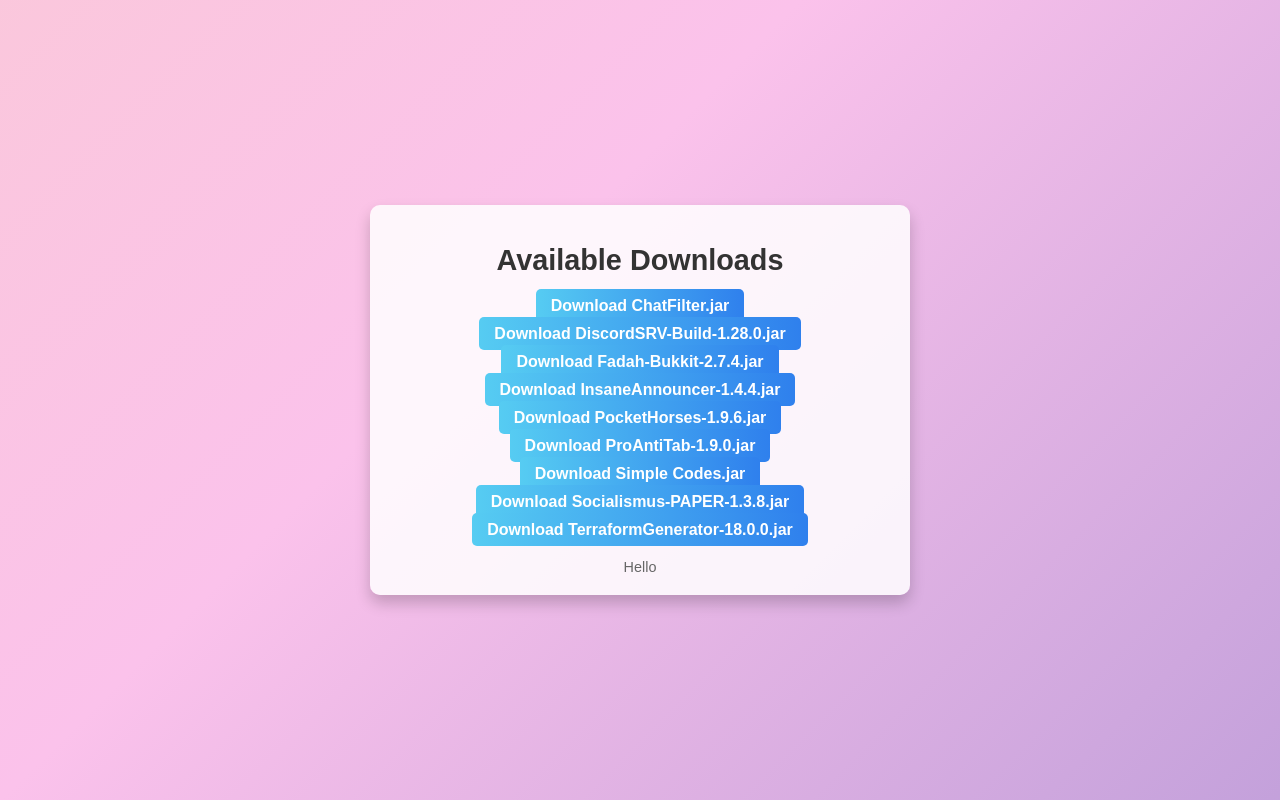
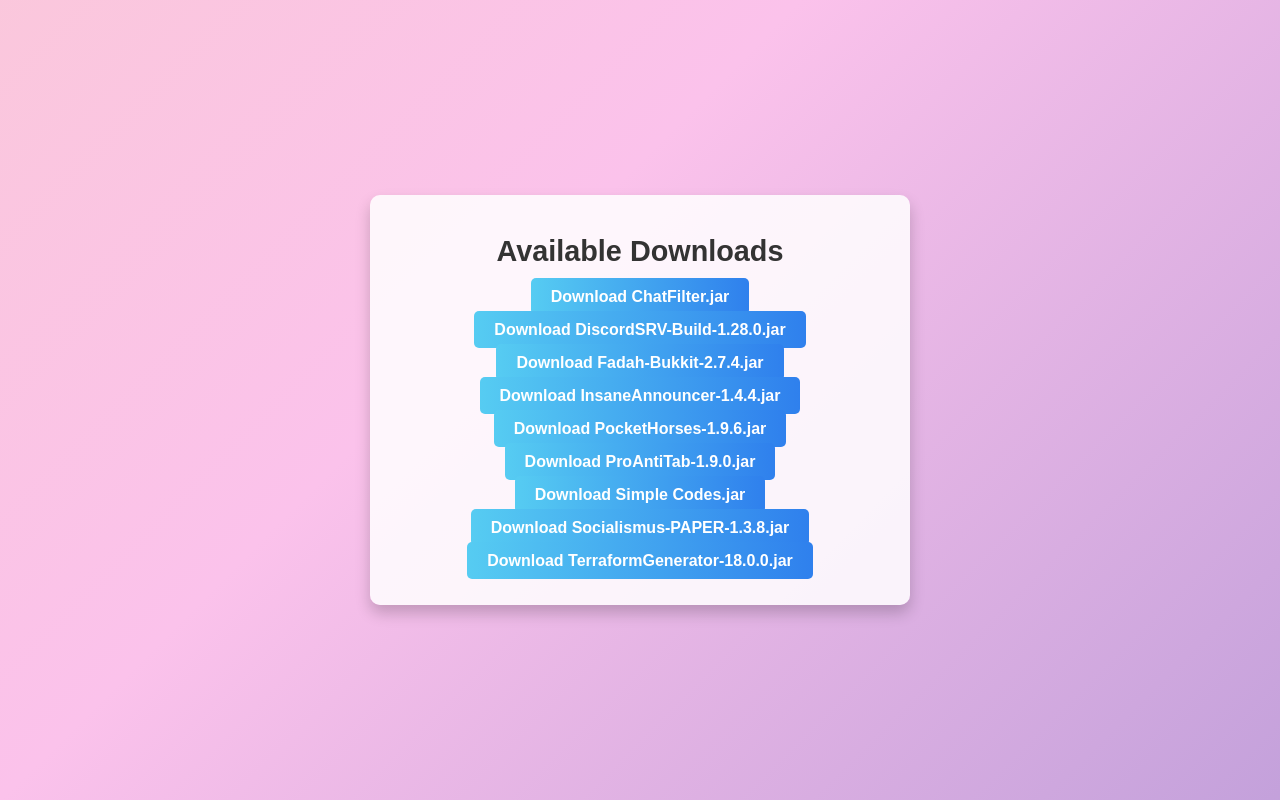
Before and after one commit to Volcar144/dowloads, a plain HTML site: page index.html in a window 1280 px wide. Drawn offline with Linux system fonts and the light colour scheme.

Commit message:
Update index.html

```diff
--- a/index.html
+++ b/index.html
@@ -48,7 +48,7 @@
     }
 
     li {
-      margin: 10px 0;
+      margin: 15px 0; /* Add spacing between buttons */
     }
 
     a {
@@ -57,19 +57,13 @@
       font-weight: bold;
       background: linear-gradient(90deg, #56ccf2, #2f80ed);
       color: white;
-      padding: 8px 15px;
+      padding: 10px 20px; /* Increase padding for a better button look */
       border-radius: 5px;
       transition: background 0.3s ease;
     }
 
     a:hover {
       background: linear-gradient(90deg, #2f80ed, #56ccf2);
-    }
-
-    .footer {
-      margin-top: 20px;
-      font-size: 0.9rem;
-      color: #666666;
     }
   </style>
 </head>
@@ -79,9 +73,6 @@
     <ul id="file-list">
       <!-- Links will be dynamically added here -->
     </ul>
-    <div class="footer">
-Hello
-    </div>
   </div>
   <script src="script.js"></script>
 </body>
```
